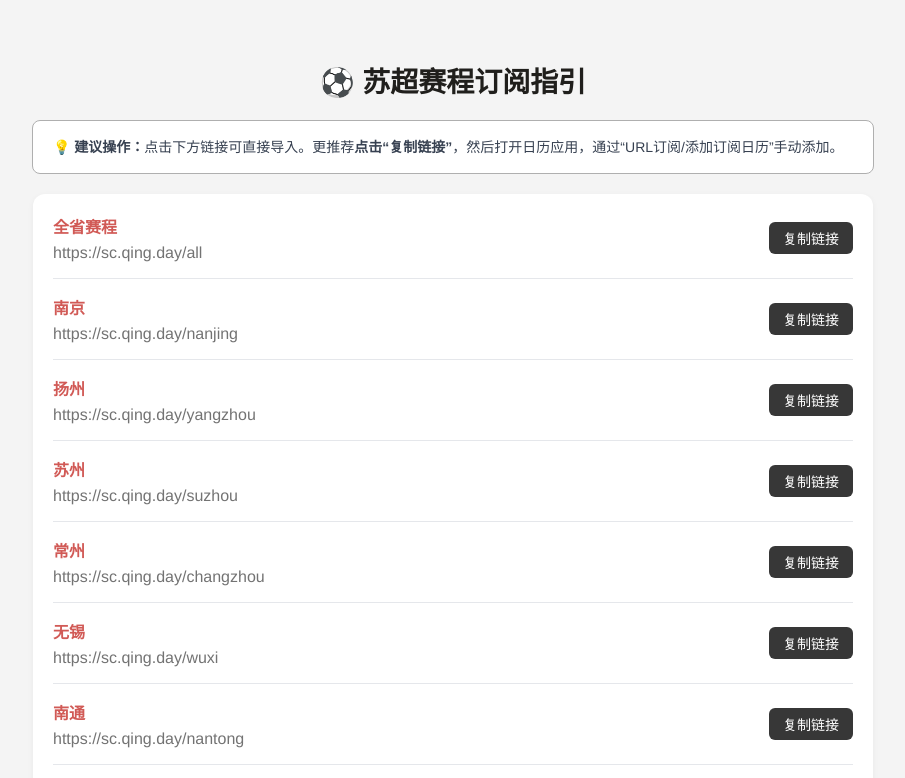
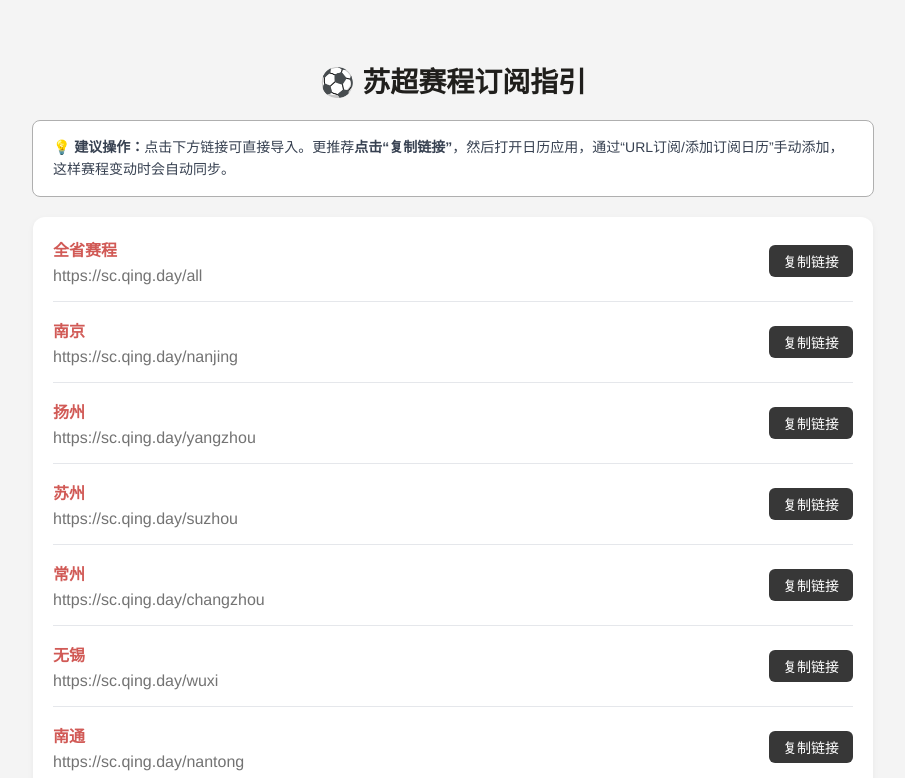
Before and after one commit to sinoaoea/scschedule, a plain HTML site: page index.html in a window 1280 px wide. Shown: the top 778 px of the page, without its empty margins (187-1092 px from the left). Drawn offline with Linux system fonts and the light colour scheme.

Commit message:
Update index.html

```diff
--- a/index.html
+++ b/index.html
@@ -23,7 +23,7 @@
 <body>
     <h1>⚽️ 苏超赛程订阅指引</h1>
     <div class="notice-box">
-        💡 <b>建议操作：</b>点击下方链接可直接导入。更推荐<b>点击“复制链接”</b>，然后打开日历应用，通过“URL订阅/添加订阅日历”手动添加。
+        💡 <b>建议操作：</b>点击下方链接可直接导入。更推荐<b>点击“复制链接”</b>，然后打开日历应用，通过“URL订阅/添加订阅日历”手动添加，这样赛程变动时会自动同步。
     </div>
     <div class="link-container" id="links">
         <!-- 这里的列表由下方脚本动态生成，方便维护 -->
```
